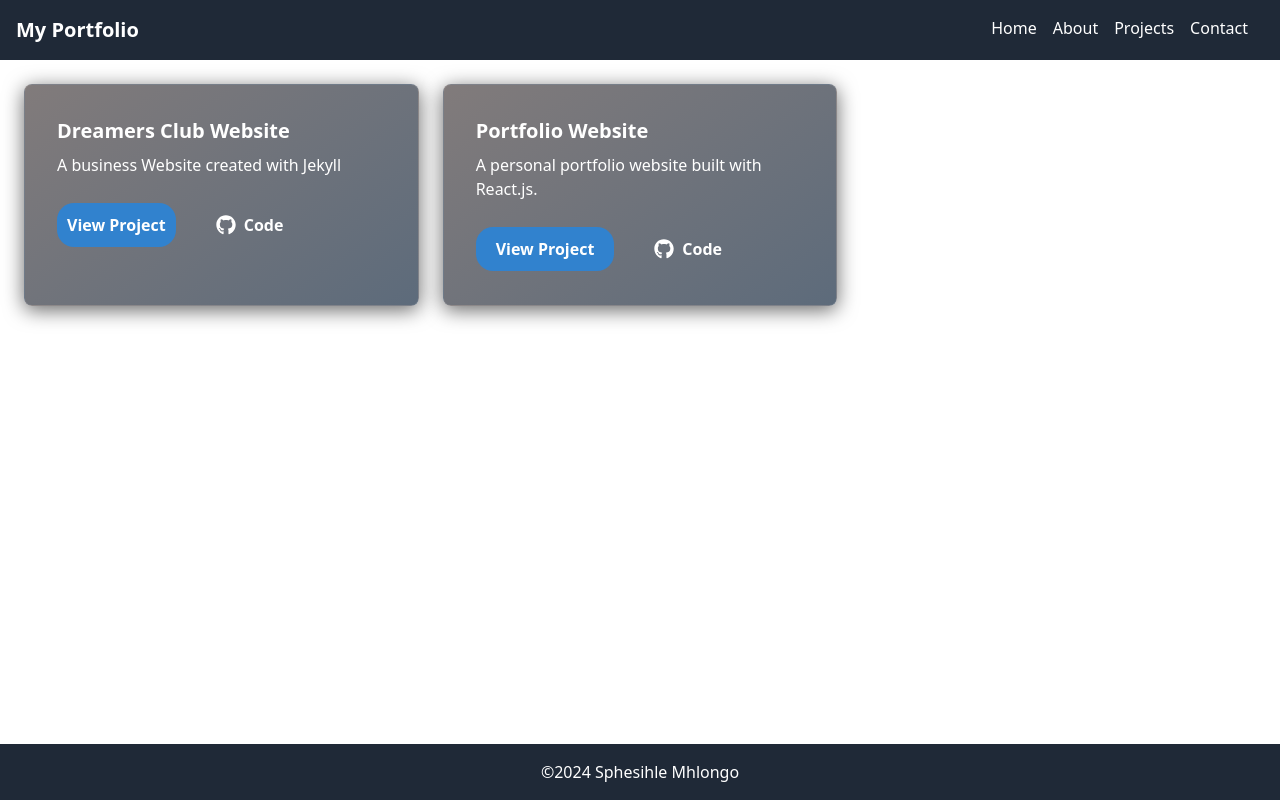
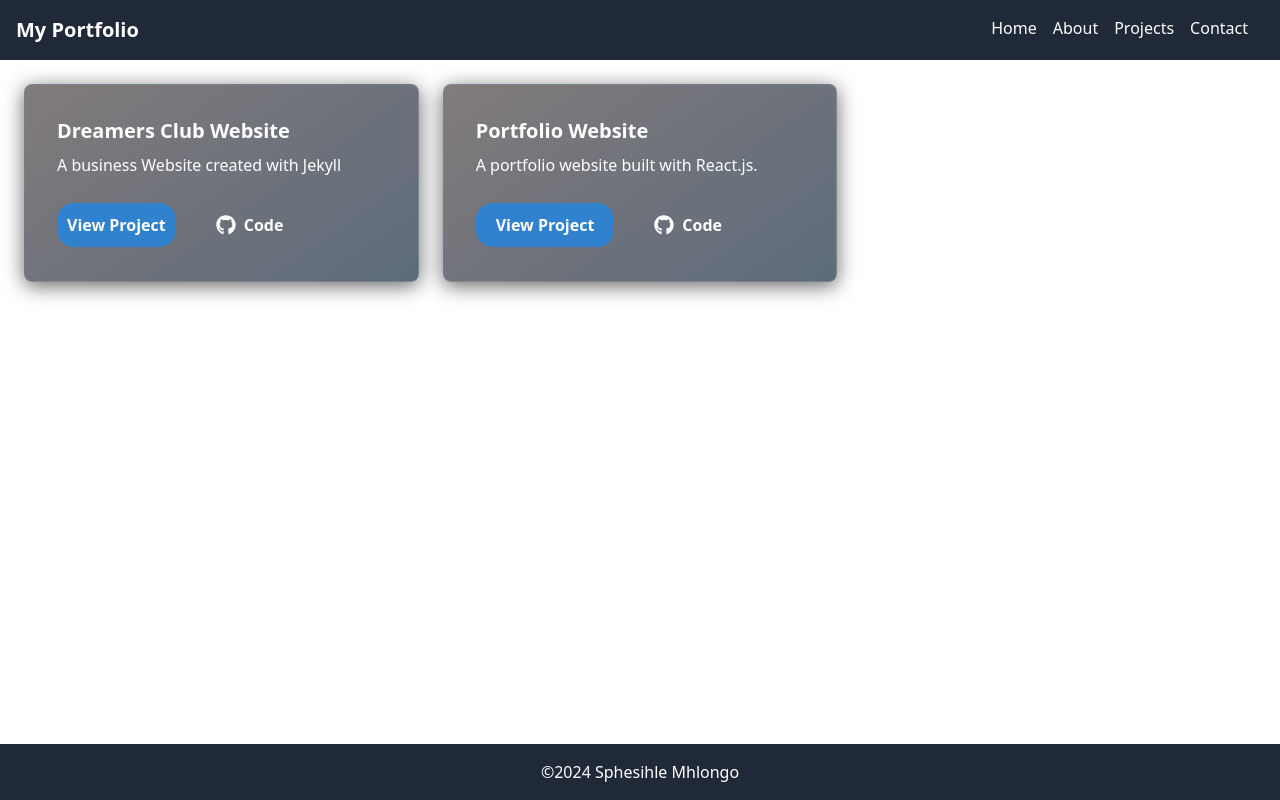
Before and after one commit to sphesihlemhlongo/portfolio-site, a React (Create React App) app: page /projects in a window 1280 px wide. Built offline with nearby package versions, Linux system fonts and the light colour scheme.

Commit message:
Slight change

```diff
--- a/src/data/projectsData.js
+++ b/src/data/projectsData.js
@@ -12,7 +12,7 @@ const projectsData = [
 
     {
       title: "Portfolio Website",
-      description: "A personal portfolio website built with React.js.",
+      description: "A portfolio website built with React.js.",
       projectLink: "https://sphesihlemhlongo.netlify.app/",
       codeLink: "https://github.com/user/portfolio",
       buttonStyles: {
```
